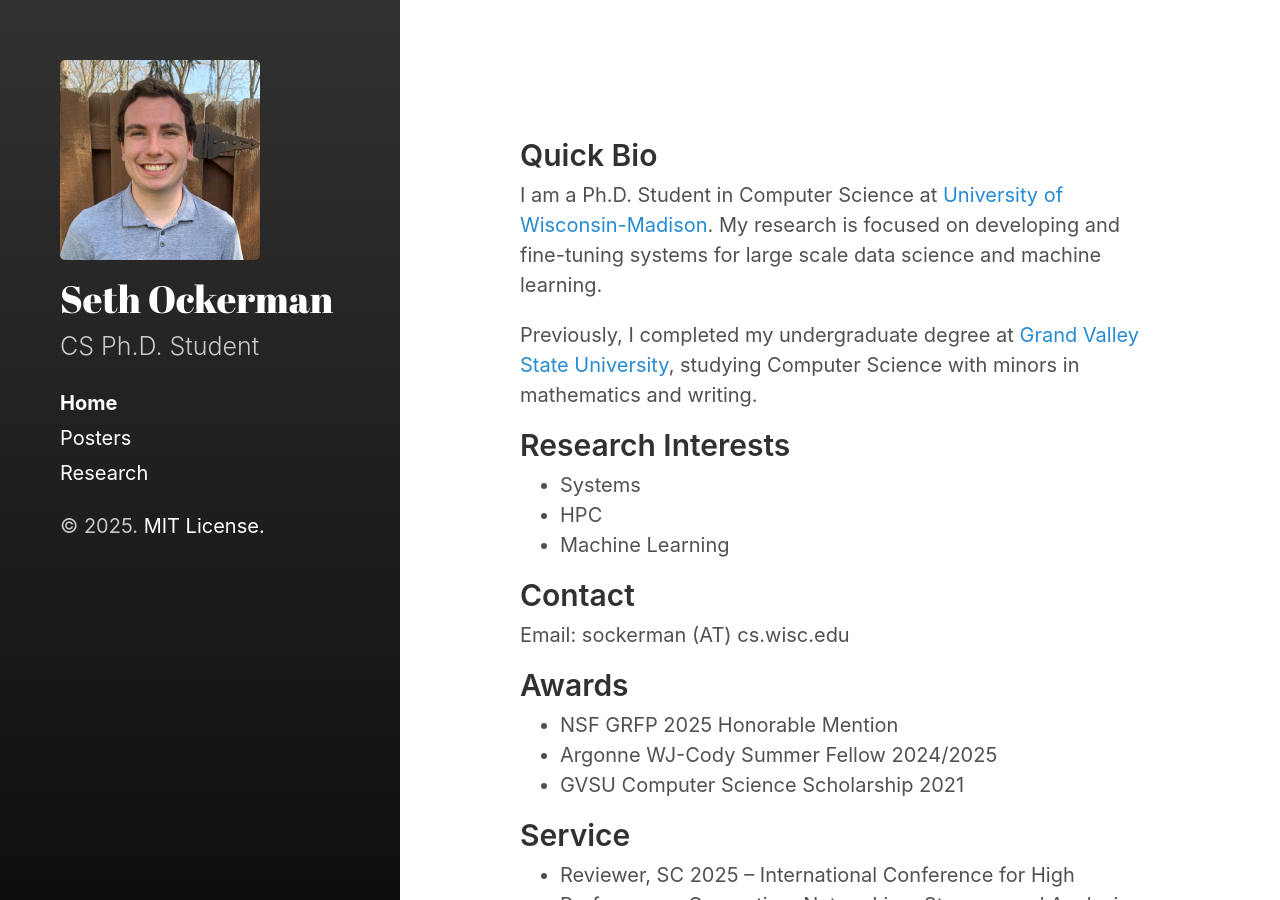
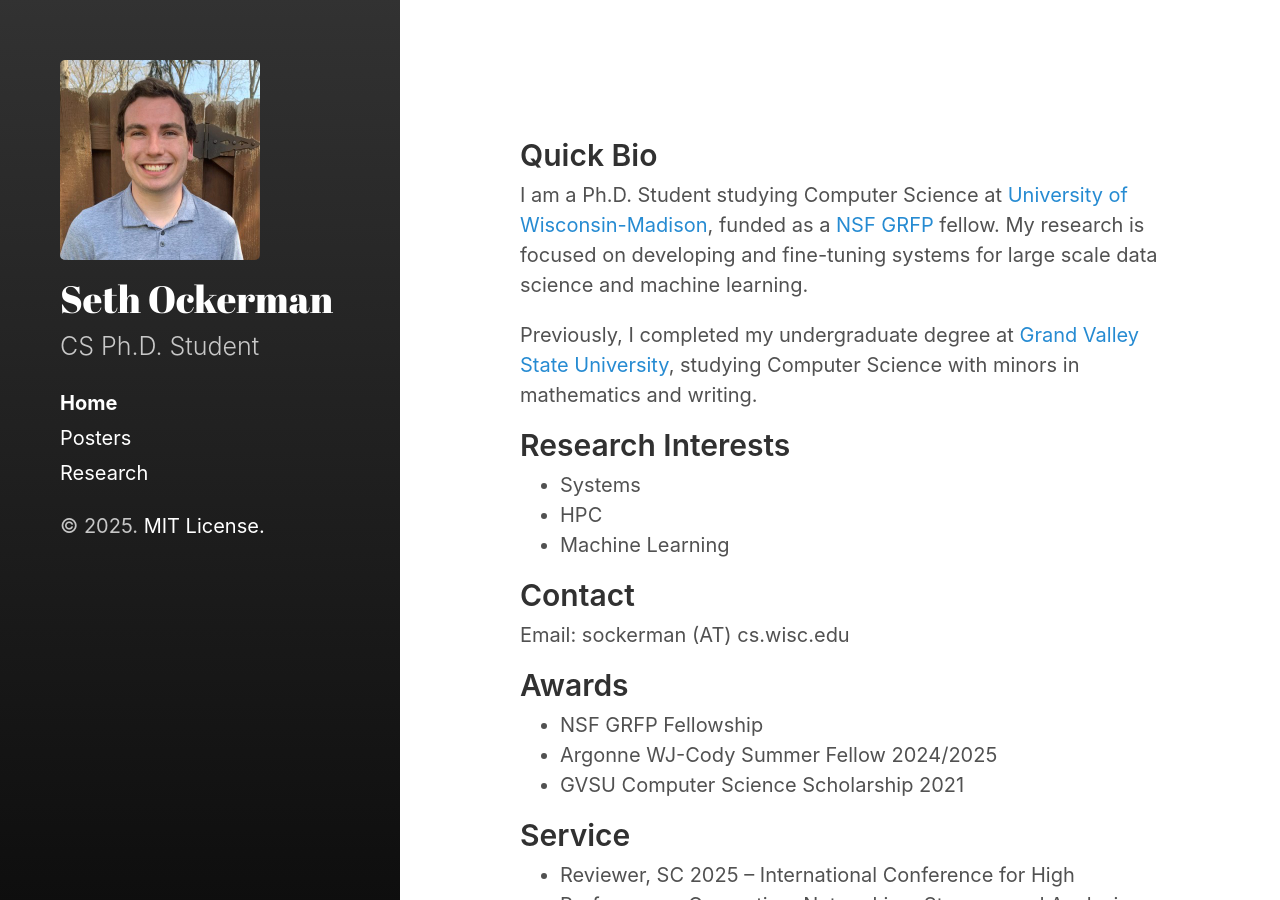
Before and after one commit to OckermanSethGVSU/OckermanSethGVSU.github.io, a Jekyll site: the page built from index.md, in a window 1280 px wide and 900 px high. Built offline with Jekyll 4.4.1, drawn with Linux system fonts in a browser that asks for light colours.

Commit message:
fellowship update

```diff
--- a/index.md
+++ b/index.md
@@ -5,7 +5,7 @@ title: Home
 ---
 
 ## Quick Bio
-I am a Ph.D. Student in Computer Science at [University of Wisconsin-Madison](https://www.cs.wisc.edu/){:target="_blank"}. My research is focused on developing and fine-tuning systems for large scale data science and machine learning.
+I am a Ph.D. Student studying Computer Science at [University of Wisconsin-Madison](https://www.cs.wisc.edu/){:target="_blank"}, funded as a [NSF GRFP](https://www.nsfgrfp.org/){:target="_blank"} fellow. My research is focused on developing and fine-tuning systems for large scale data science and machine learning.
 
 Previously, I completed my undergraduate degree at [Grand Valley State University](https://www.gvsu.edu/){:target="_blank"}, studying Computer Science with minors in mathematics and writing.
 
@@ -22,7 +22,7 @@ Email: sockerman (AT) cs.wisc.edu
 
 
 ## Awards
-* NSF GRFP 2025 Honorable Mention
+* NSF GRFP Fellowship
 * Argonne WJ-Cody Summer Fellow 2024/2025
 * GVSU Computer Science Scholarship 2021
 
```
Also changed, not shown: 2 other files.
